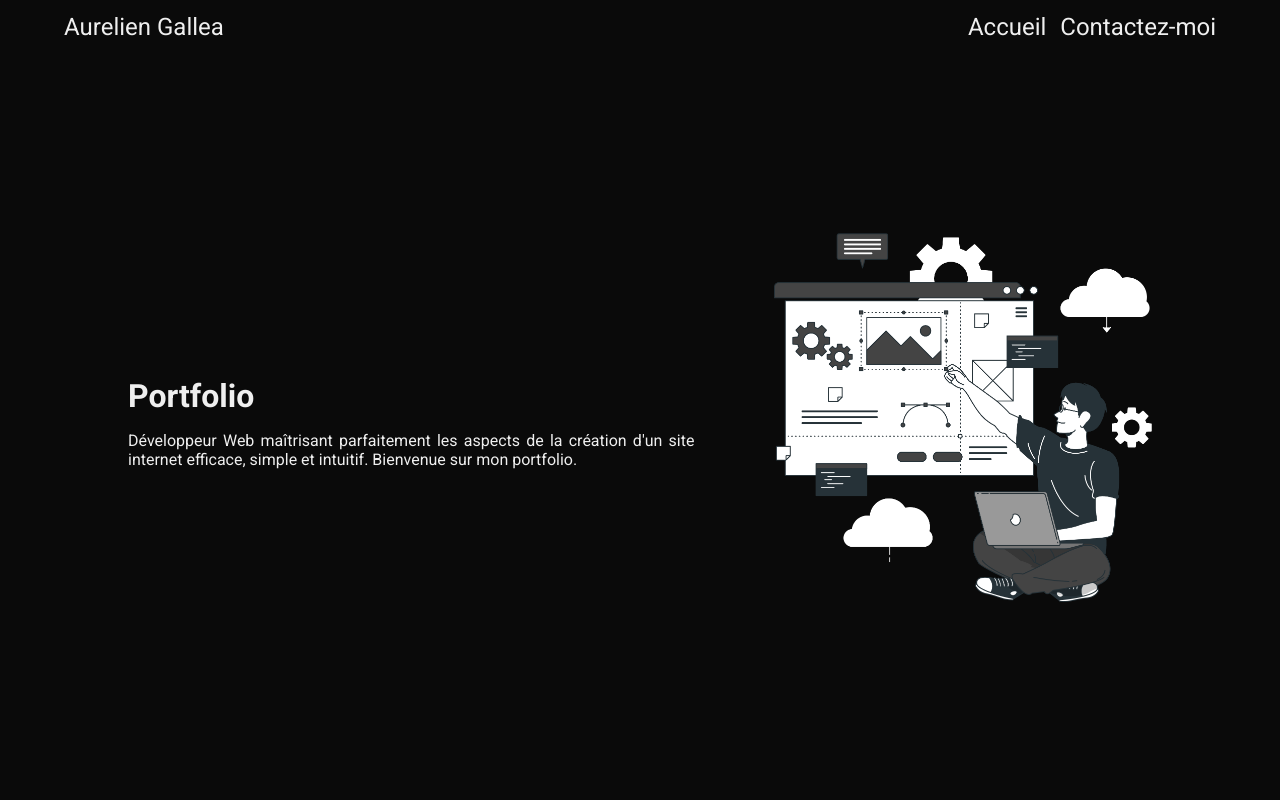
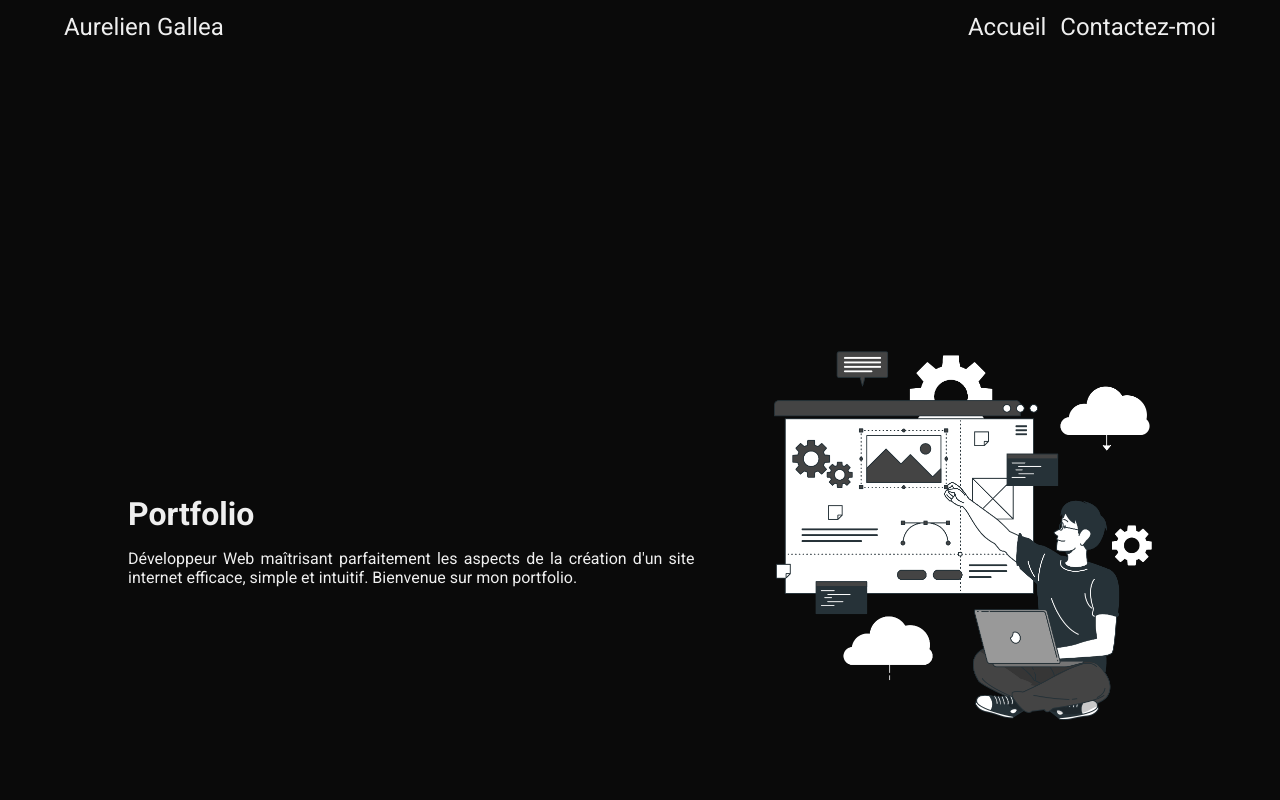
Before and after one commit to eclatDevWeb/portfoliov1, a plain HTML site: page index.html in a window 1280 px wide. Shown: the top 800 px of the page. Drawn offline with Linux system fonts and the light colour scheme; a web font is replaced by a local one.

Commit message:
patch landscape

```diff
--- a/style.css
+++ b/style.css
@@ -41,6 +41,9 @@ h4 {
    background: #0a0a0a;
     color: #efefef;
     height: 100vh;
+    display: flex;
+    flex-direction: column;
+    justify-content: space-between;
 
 
 
@@ -50,7 +53,7 @@ h4 {
     justify-content: space-between;
     font-size: 1.5em;
     padding-top: 0.8rem;
-    margin-bottom: 12rem;
+    /* margin-bottom: 12rem; */
 }
 #flex-header span,
 footer span {
@@ -70,11 +73,12 @@ footer span {
 }
 /* presentation */
 #flex-presentation {
-    margin-top: 10rem;
     display: flex;
     justify-content: center;
     align-items: center;
     gap: 5rem;
+    margin-bottom: 5rem;
+
 
 }
 
@@ -254,7 +258,7 @@ a:hover {
     #flex-presentation {
         flex-wrap: wrap-reverse;
         gap:0;
-        margin-top:10rem;
+
     }
     #droite-presentation,
     #gauche-presentation {
```
